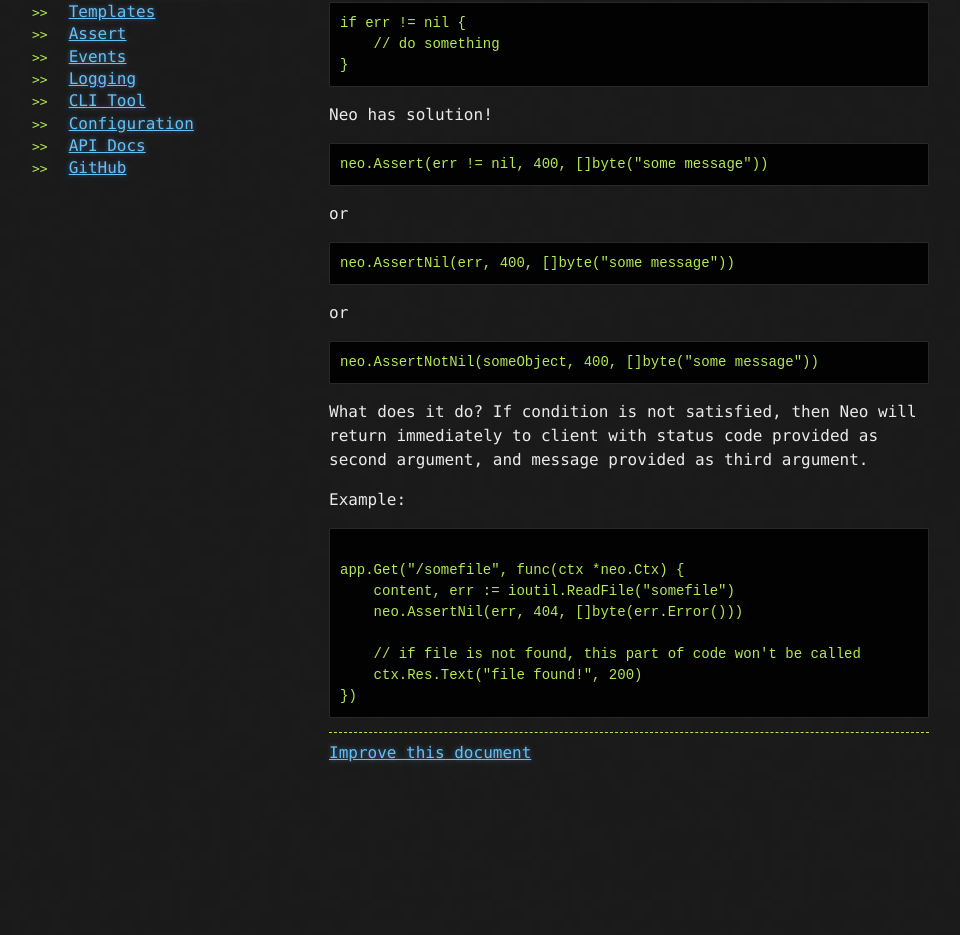
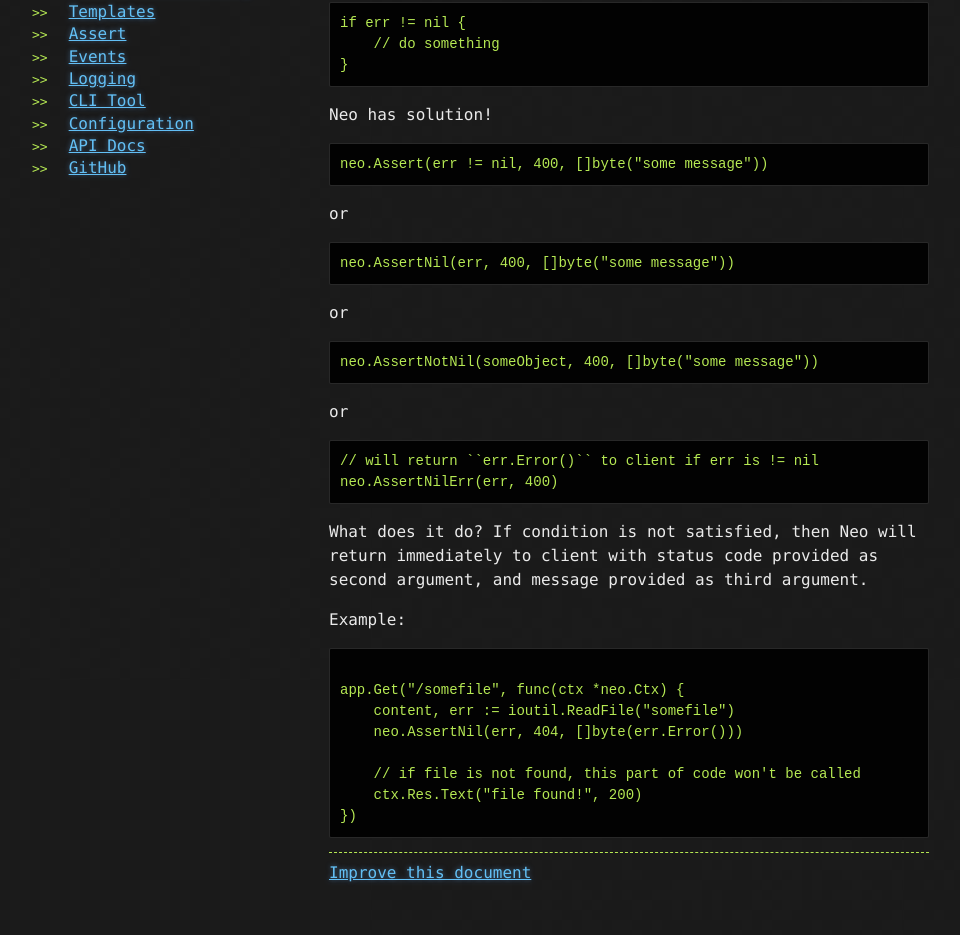
Before and after one commit to ivpusic/neo, a Jekyll site: the page built from _posts/2015-01-23-assert.md, in a window 1280 px wide. Shown: the part 385-1320 px from the top of the page, without its empty margins (161-1121 px from the left). Built offline with Jekyll 4.4.1, drawn with Linux system fonts in a browser that asks for light colours; nearby versions of some CDN libraries; Markdown is read by kramdown in place of the engine named in the settings; before the commit the page ends 1200 px from its top, so only the background shows below that.

Commit message:
Update 2015-01-23-assert.md

````diff
--- a/_posts/2015-01-23-assert.md
+++ b/_posts/2015-01-23-assert.md
@@ -32,6 +32,13 @@
 neo.AssertNotNil(someObject, 400, []byte("some message"))
 ```
 
+or
+
+```Go
+// will return ``err.Error()`` to client if err is != nil
+neo.AssertNilErr(err, 400)
+```
+
 What does it do?
 If condition is not satisfied, then Neo will return immediately to client with status code provided as second argument, and message provided as third argument.
 
````
